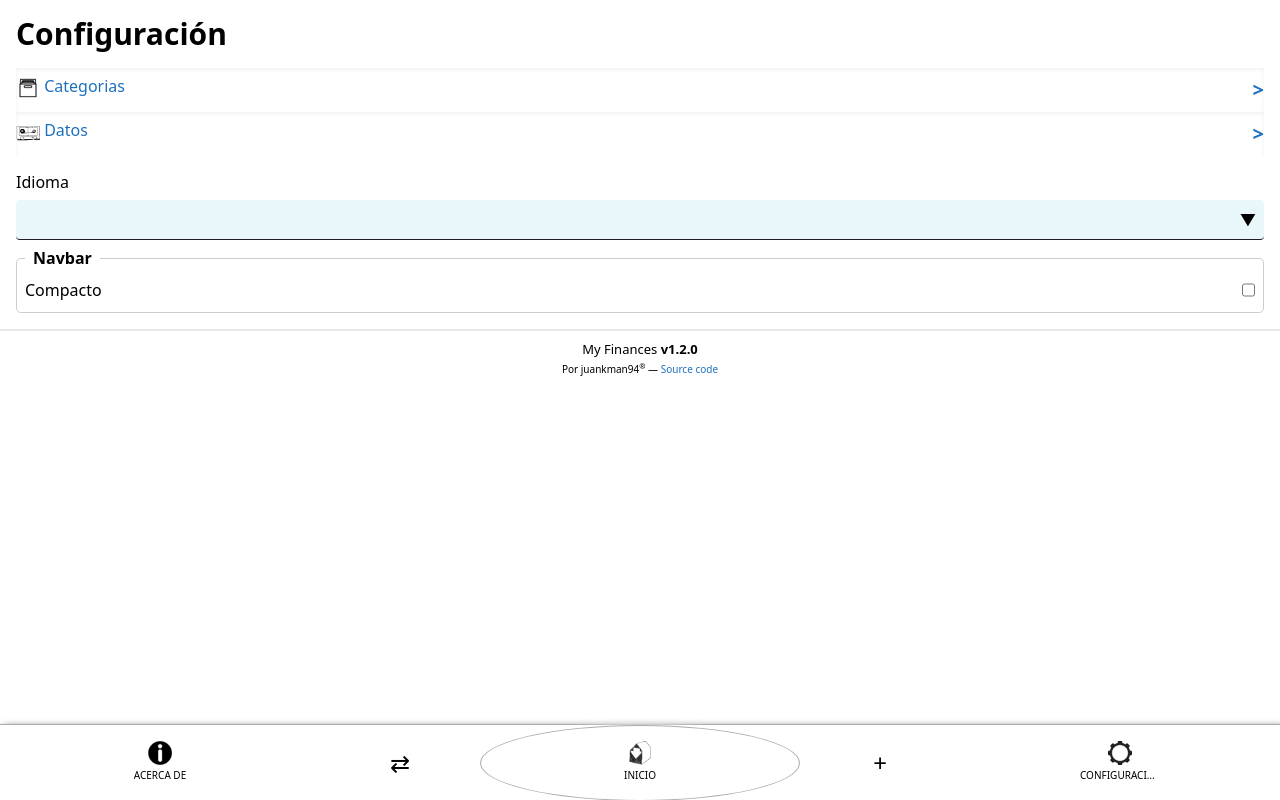
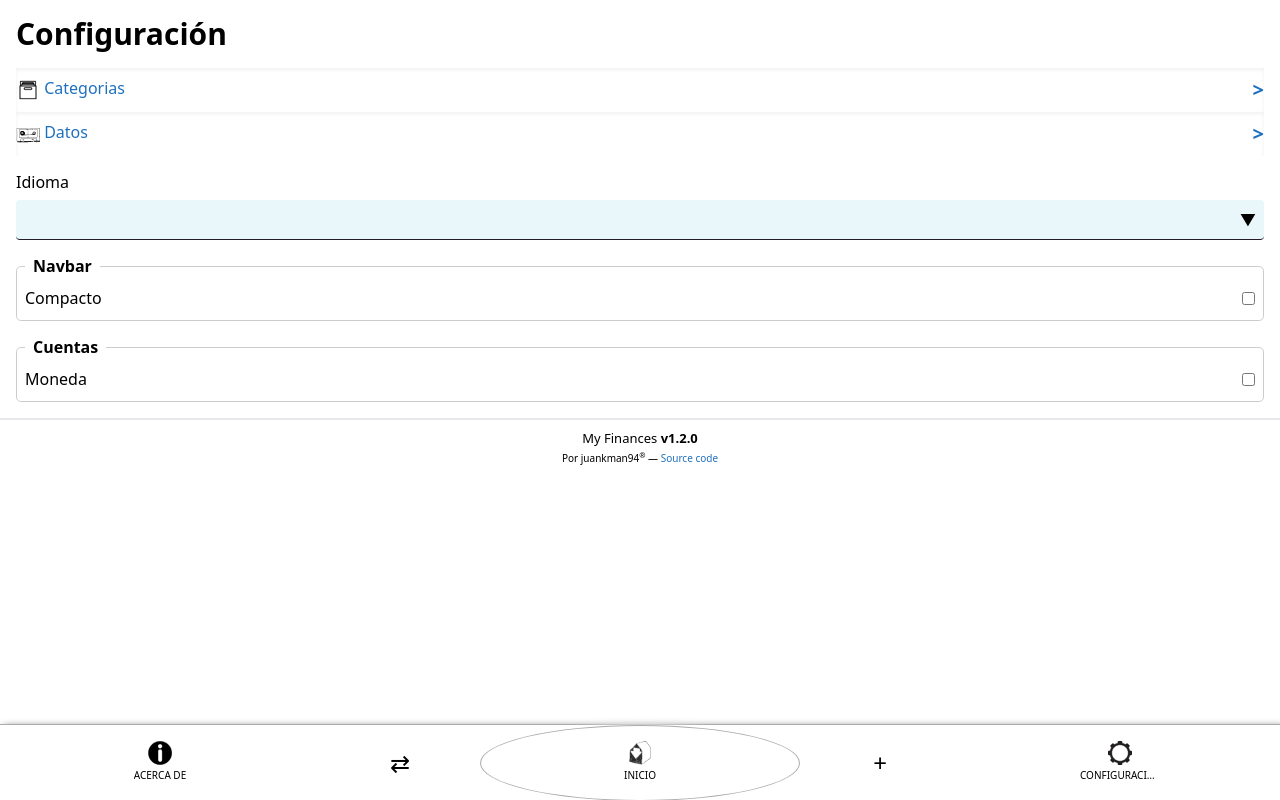
Before and after one commit to hellz-satans/finances, a Vue app: page /#/settings in a window 1280 px wide. Built offline with nearby package versions, Linux system fonts and the light colour scheme; what validate.js would draw is missing.

Commit message:
Fix preference imports & expenses summary

```diff
--- a/src/i18n.js
+++ b/src/i18n.js
@@ -6,10 +6,13 @@ const TRANSLATIONS = {
       amount: 'Amount',
       balance: 'Balance',
       color: 'Color',
+      currency: 'Currency',
       from_account: 'From account',
       include_balance: 'Include in balance?',
       name: 'Name',
       new_account: 'Add account',
+      plural: 'Accounts',
+      singular: 'Account',
       title: 'Account',
       to_account: 'To account',
       transfer: 'Transfer',
@@ -141,10 +144,13 @@ const TRANSLATIONS = {
       amount: 'Cantidad',
       balance: 'Balance',
       color: 'Color',
+      currency: 'Moneda',
       from_account: 'De cuenta',
       include_balance: 'Incluir en balance?',
       name: 'Nombre',
       new_account: 'Agregar cuenta',
+      plural: 'Cuentas',
+      singular: 'Cuenta',
       title: 'Cuenta',
       to_account: 'Hacia cuenta',
       transfer: 'Transferir',
--- a/src/pages/ImportExport.vue
+++ b/src/pages/ImportExport.vue
@@ -1,5 +1,5 @@
 <template>
-  <section class="import-export m-4">
+  <section class="import-export p-4">
     <h1 class="text-3xl">{{ $t('data.title') }}</h1>
 
     <article class="card">
--- a/src/pages/Settings.vue
+++ b/src/pages/Settings.vue
@@ -4,7 +4,7 @@
 
     <ul class="list-none ml-0 my-4">
       <li class="shadow-yellow shadow-inner py-2 my-0">
-        <router-link to="/categories" class="flex justify-between align-center">
+        <router-link to="/categories" class="flex justify-between items-center">
           <div class="inline-block">
             <svg class="icon inline-block"><use xlink:href="#icons-archives" /></svg>
             {{ $t('navbar.categories') }}
@@ -14,7 +14,7 @@
       </li>
 
       <li class="shadow-yellow shadow-inner py-2 my-0">
-        <router-link to="/import-export" class="flex justify-between align-center">
+        <router-link to="/import-export" class="flex justify-between items-center">
           <div class="inline-block">
             <svg class="icon inline-block"><use xlink:href="#icons-cassette" /></svg>
             {{ $t('navbar.data') }}
@@ -36,12 +36,23 @@
       />
     </label>
 
-    <fieldset>
+    <fieldset class="mt-4">
       <legend>Navbar</legend>
 
-      <div class="flex field justify-between align-center">
+      <div class="flex field justify-between items-center">
         <label class="inline-block my-2" for="navbar_compact">{{ $t('settings.compact') }}</label>
         <input class="inline-block" id="navbar_compact" name="navbar_compact" v-model="navbarCompact" type="checkbox">
+      </div>
+    </fieldset>
+
+    <fieldset class="mt-4">
+      <legend>{{ $t('accounts.plural') }}</legend>
+
+      <div class="flex field justify-between items-center">
+        <label class="inline-block my-2" for="accounts_currencies">
+          {{ $t('accounts.currency') }}
+        </label>
+        <input class="inline-block" id="accounts_currencies" name="accounts_currencies" v-model="accountsCurrencies" type="checkbox">
       </div>
     </fieldset>
   </section>
@@ -80,6 +91,13 @@ export default {
         this.$store.dispatch('preferences/submitPreference', { key: 'navbarCompact', value: !!value })
       },
     },
+
+    accountsCurrencies: {
+      get() { return this.$store.state.preferences.preferences.accountsCurrencies },
+      set(value) {
+        this.$store.dispatch('preferences/submitPreference', { key: 'accountsCurrencies', value: !!value })
+      },
+    },
   },
 }
 </script>
--- a/src/stores/filters.js
+++ b/src/stores/filters.js
@@ -57,14 +57,15 @@ const filterExpenses = (expense, filters) => {
 /**
  * Calculate total expenses in the specified range.
  *
- * @option decreasing Boolean Flag indicating that the list is in decreasing
+ * @option decreasing {Boolean} Flag indicating that the list is in decreasing
  *         order
- * @option onlyNegative Boolean Only get records with a price less than 0
+ * @option onlyNegative {Boolean} Only get records with a price less than 0
+ * @option skipTransfer {Boolean} Filter out records that have `transfer: true` property
  *
- * @param n Number
- * @param unit String Any dayjs.js compatible unit
- * @param options Object
- * @return Number
+ * @param n {Number}
+ * @param unit {String} Any dayjs.js compatible unit
+ * @param options {Object}
+ * @return {Number}
  */
 const expensesInRange = (expenses, n = 1, unit = 'week', options = {}) => {
 	const endDate = dayjs().endOf('day')
@@ -91,6 +92,12 @@ const expensesInRange = (expenses, n = 1, unit = 'week', options = {}) => {
         return true
       else
         return exp.price < 0
+    })
+    .filter((exp) => {
+      if (options.skipTransfer && exp.transfer)
+        return false;
+      else
+        return true;
     })
 		.map(expense => expense.price)
 		.reduce((total, curr) => total + curr)
--- a/src/stores/modules/accounts.js
+++ b/src/stores/modules/accounts.js
@@ -181,7 +181,7 @@ const AccountsStore = {
 
 		deleteAccount({ commit, dispatch }, account) {
       if (account.key == DEFAULT_ACCOUNT.key) {
-        dispatch('preferences/createPreference',
+        dispatch('preferences/submitPreference',
           {
             key: SKIP_DEFAULT_ACCOUNT,
             value: true,
--- a/src/stores/modules/expenses.js
+++ b/src/stores/modules/expenses.js
@@ -229,10 +229,20 @@ export const ExpensesStore = {
         .reduce((total, curr) => total + curr)
     },
     expensesPastWeek: (state) => {
-      return expensesInRange(state.expenses, 1, 'week', { onlyNegative: true })
+      return expensesInRange(
+        state.expenses,
+        1,
+        'week',
+        { onlyNegative: true, skipTransfer: true }
+      );
     },
     expensesPastMonth: (state) => {
-      return expensesInRange(state.expenses, 1, 'month', { onlyNegative: true })
+      return expensesInRange(
+        state.expenses,
+        1,
+        'month',
+        { onlyNegative: true, skipTransfer: true }
+      );
     },
   },
 }
--- a/src/stores/modules/preferences.js
+++ b/src/stores/modules/preferences.js
@@ -72,15 +72,7 @@ const PreferencesStore = {
           let exists = false
 
           for (let pref of newData) {
-            exists = arr.some((el) => {
-              return el.key === pref.key
-            })
-
-            if (exists) {
-              dispatch('updatePreference', pref)
-            } else {
-              dispatch('createPreference', pref)
-            }
+            dispatch('submitPreference', pref)
           }
 				})
 				.catch((err) => {
```
